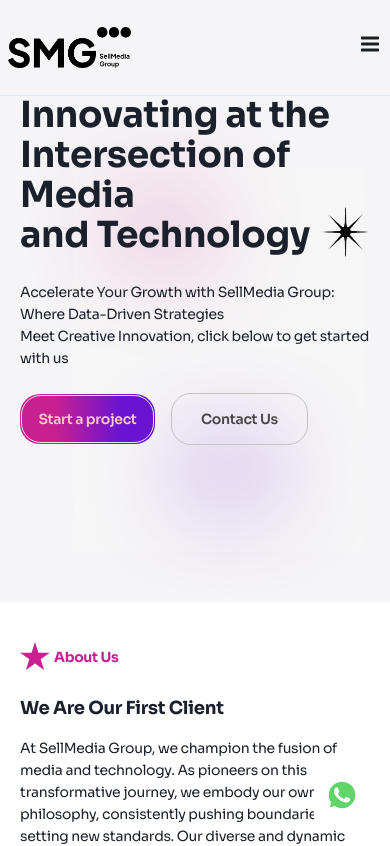
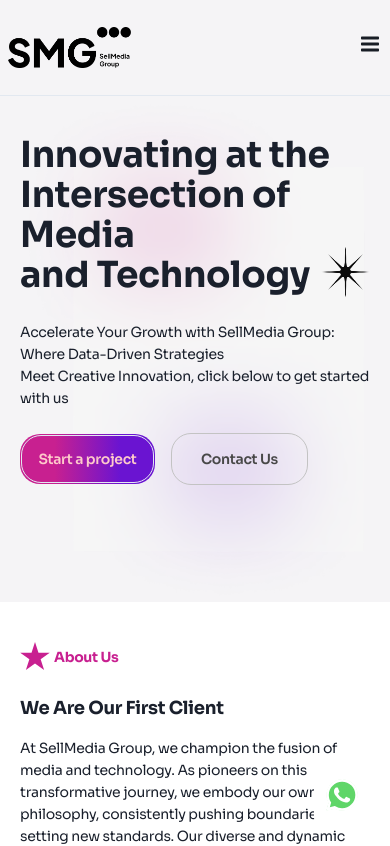
Before and after one commit to sellmedia-admin/SMG-Official, a Next.js app: page / in a window 390 px wide. Shown: the top 846 px of the page. Built offline with nearby package versions, Linux system fonts and the light colour scheme.

Commit message:
updaate home page

```diff
--- a/app/page.tsx
+++ b/app/page.tsx
@@ -18,7 +18,7 @@
   const { isOpen, onOpen, onClose } = useDisclosure();
   return (
     <Box overflowX={"hidden"}>
-      <main className="min-h-home bg-mobile-bg md:bg-home-bg bg-no-repeat bg-center bg-cover  flex items-center justify-between md:pt-20">
+      <main className="min-h-home bg-mobile-bg md:bg-home-bg bg-no-repeat bg-center bg-cover  flex items-center justify-between pt-20">
         <div className="max-w-[900px] -mt-20 md:mt-0  md:py-40 px-5 md:ml-[100px]">
           <h1 className="max-w-[350px] md:max-w-full">
             Innovating at the <br /> Intersection of Media <br /> and
```
